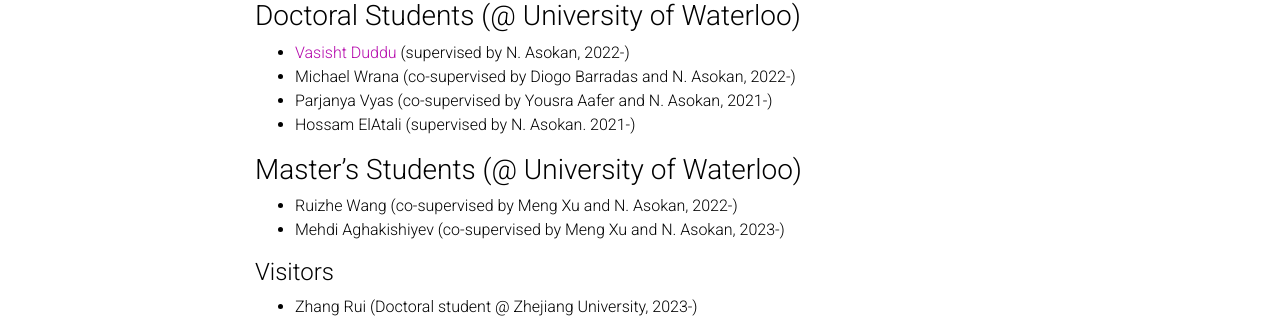
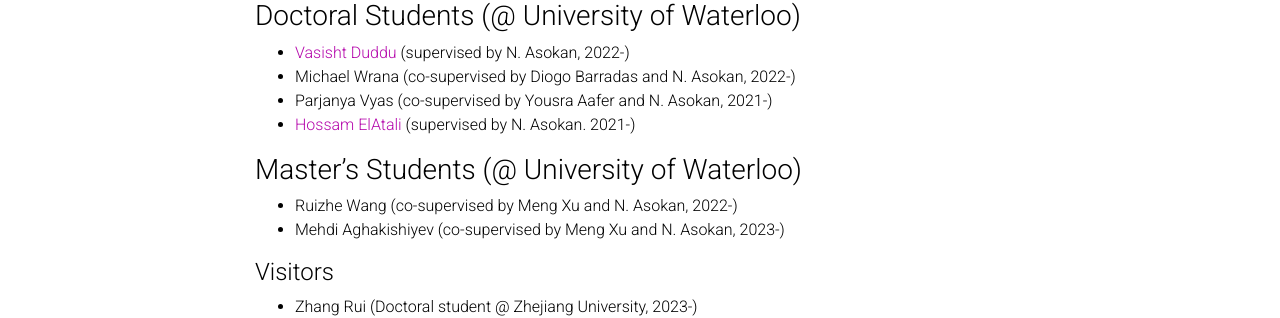
Before and after one commit to ssg-research/ssg-research.github.io, a Jekyll site: the page built from _pages/team.md, in a window 1280 px wide and 1385 px high. Shown: the part 474-792 px from the top of the window. Built offline with Jekyll 4.4.1, drawn with Linux system fonts in a browser that asks for light colours; comment, search, counter and statistics services are not loaded; a style sheet for code colours, icons or effects is not loaded; part of the change alters nothing that is shown.

```diff
--- a/_pages/team.md
+++ b/_pages/team.md
@@ -23,7 +23,7 @@ nav_order: 6
 - [Vasisht Duddu](https://vasishtduddu.github.io/) (supervised by N. Asokan, 2022-)
 - Michael Wrana (co-supervised by Diogo Barradas and N. Asokan, 2022-)
 - Parjanya Vyas (co-supervised by Yousra Aafer and N. Asokan, 2021-)
-- Hossam ElAtali (supervised by N. Asokan. 2021-)
+- [Hossam ElAtali](https://elatalhm.github.io/) (supervised by N. Asokan. 2021-)
 
 
 ### Master's Students (@ University of Waterloo)
```
